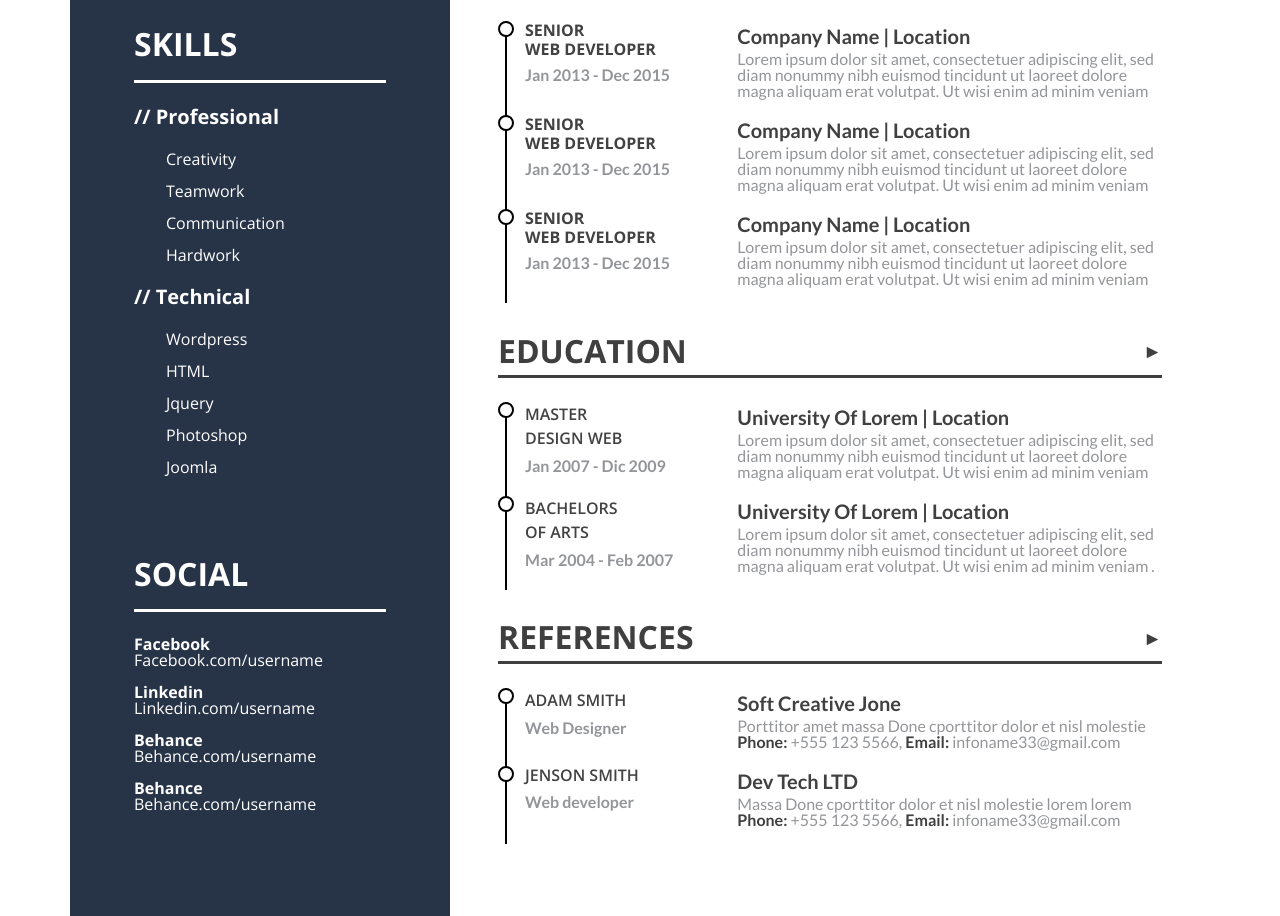
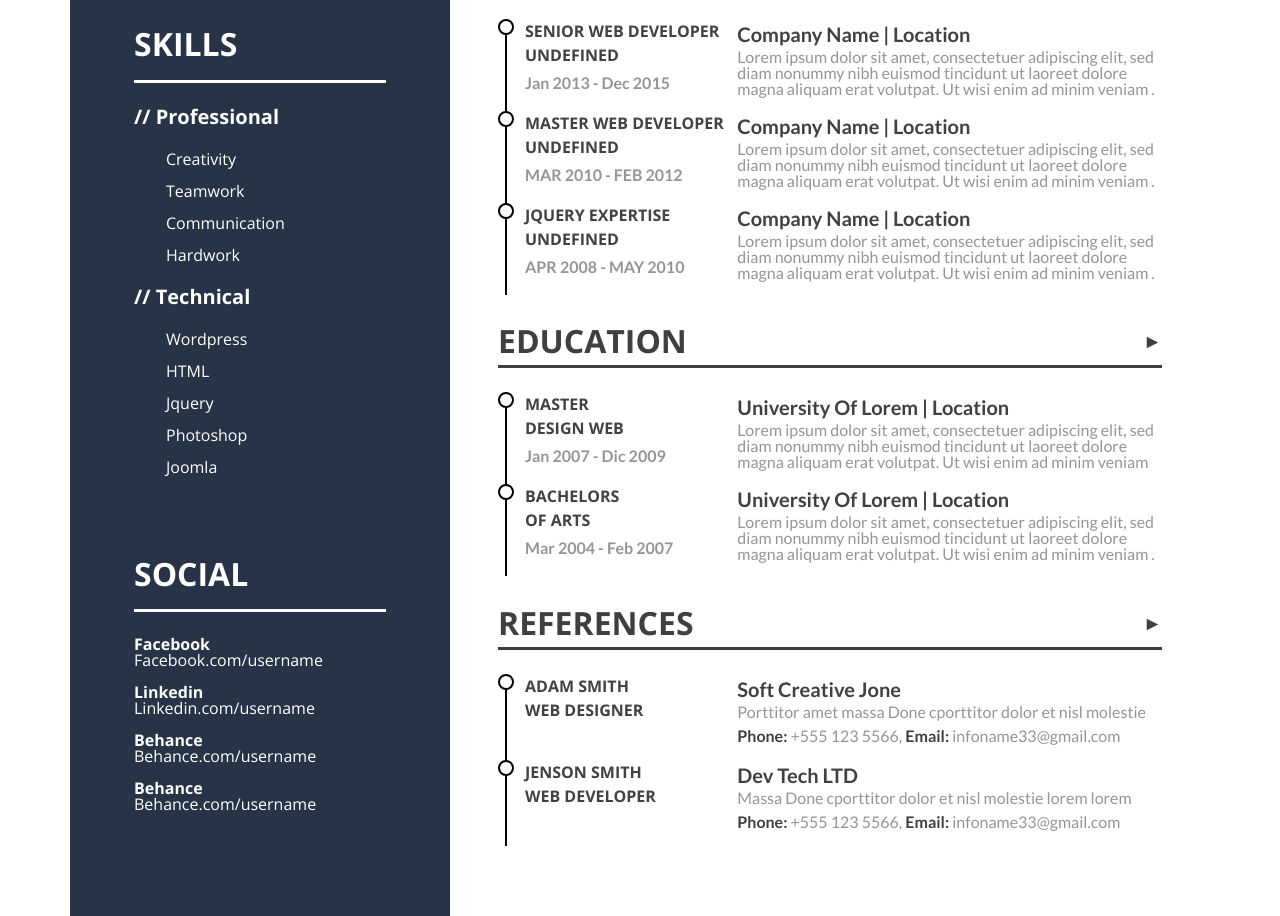
Before and after one commit to annak413/pm_22_14, a website: page Lab1/src/index.html in a window 1280 px wide. Shown: the part 420-1336 px from the top of the page. Drawn offline with nearby package versions, Linux system fonts and the light colour scheme; files that its build step writes are made by us from their sources.

Commit message:
Last Array commit

```diff
--- a/Lab1/src/js/main.js
+++ b/Lab1/src/js/main.js
@@ -29,6 +29,30 @@ document.addEventListener("DOMContentLoaded", () => {
     });
   });
 
+  const experienceData = [
+    {
+      degree: "SENIOR WEB DEVELOPER",
+      period: "Jan 2013 - Dec 2015",
+      institution: "Company Name  |  Location",
+      description:
+        "Lorem ipsum dolor sit amet, consectetuer adipiscing elit, sed diam nonummy nibh euismod tincidunt ut laoreet dolore magna aliquam erat volutpat. Ut wisi enim ad minim veniam .",
+    },
+    {
+      degree: "MASTER WEB DEVELOPER",
+      period: "MAR 2010 - FEB 2012",
+      institution: "Company Name  |  Location",
+      description:
+        "Lorem ipsum dolor sit amet, consectetuer adipiscing elit, sed diam nonummy nibh euismod tincidunt ut laoreet dolore magna aliquam erat volutpat. Ut wisi enim ad minim veniam .",
+    },
+    {
+      degree: "JQUERY EXPERTISE",
+      period: "APR 2008 - MAY 2010",
+      institution: "Company Name  |  Location",
+      description:
+        "Lorem ipsum dolor sit amet, consectetuer adipiscing elit, sed diam nonummy nibh euismod tincidunt ut laoreet dolore magna aliquam erat volutpat. Ut wisi enim ad minim veniam .",
+    },
+  ];
+
   const educationData = [
     {
       degree: "MASTER",
@@ -48,22 +72,49 @@ document.addEventListener("DOMContentLoaded", () => {
     },
   ];
 
+  const referencesData = [
+    {
+      degree: "ADAM SMITH",
+      specialization: "Web Designer",
+      period: "",
+      institution: "Soft Creative Jone",
+      description: `
+              Porttitor amet massa Done cporttitor dolor et nisl molestie
+              <p class="cont ">
+                <b class="fw-bold">Phone:</b> +555 123 5566,
+                <b class="fw-bold">Email:</b> <a href="mailto:infoname33@gmail.com">infoname33@gmail.com</a>
+              </p>
+            `,
+    },
+    {
+      degree: "JENSON SMITH",
+      specialization: "Web developer",
+      period: "",
+      institution: "Dev Tech LTD",
+      description: `
+              Massa Done cporttitor dolor et nisl molestie lorem lorem
+              <p class="cont">
+                <b class="fw-bold">Phone:</b> +555 123 5566,
+                <b class="fw-bold">Email:</b> <a href="mailto:infoname33@gmail.com">infoname33@gmail.com</a>
+              </p>
+            `,
+    },
+  ];
+
   function renderTimeline(data, selector) {
     const container = document.querySelector(selector);
 
     if (!container) return;
 
-    // 1. Очищення вмісту контейнера перед вставкою (як ви просили)
     container.innerHTML = "";
 
-    // 2. Генерація розмітки, яка зберігає всі CSS-класи
     const htmlMarkup = data
       .map(
         (item) => `
                         <div class="inside_timeline">
                           <div class="timeline-item row g-0">
                             <div class="col-4">
-                              <h4 class="fs-6 fw-semibold text-uppercase lh-base mb-1">
+                              <h4 class="fs-6 fw-bold text-uppercase lh-base mb-1">
                                 ${item.degree} <br />
                                 ${item.specialization}
                               </h4>
@@ -73,7 +124,7 @@ document.addEventListener("DOMContentLoaded", () => {
                               <h5 class="fs-5 lh-base fw-semibold mb-0">
                                 ${item.institution}
                               </h5>
-                              <p class="fs-6">
+                              <p class="fs-6 mb-2">
                                 ${item.description}
                               </p>
                             </div>
@@ -87,4 +138,6 @@ document.addEventListener("DOMContentLoaded", () => {
   }
 
   renderTimeline(educationData, "#educationContent .timeline");
+  renderTimeline(experienceData, "#experienceContent .timeline");
+  renderTimeline(referencesData, "#referencesContent .timeline");
 });
--- a/Lab1/src/pages/about.html
+++ b/Lab1/src/pages/about.html
@@ -27,7 +27,7 @@
 
   <div class="collapse-content active" id="experienceContent">
     <div class="timeline mt-4">
-      <div class="inside_timeline">
+      <!-- <div class="inside_timeline">
         <div class="timeline-item row g-0">
           <div class="col-4">
             <h4 class="fs-6 fw-bold mb-1">
@@ -89,7 +89,7 @@
             </p>
           </div>
         </div>
-      </div>
+      </div> -->
     </div>
   </div>
 </div>
@@ -121,7 +121,7 @@
 
   <div class="collapse-content active" id="referencesContent">
     <div class="timeline mt-4">
-      <div class="inside_timeline">
+      <!-- <div class="inside_timeline">
         <div class="timeline-item row g-0">
           <div class="col-4">
             <h4 class="fs-6 fw-semibold text-uppercase lh-base mb-1">
@@ -158,7 +158,7 @@
             </p>
           </div>
         </div>
-      </div>
+      </div> -->
     </div>
   </div>
 </div>
```
